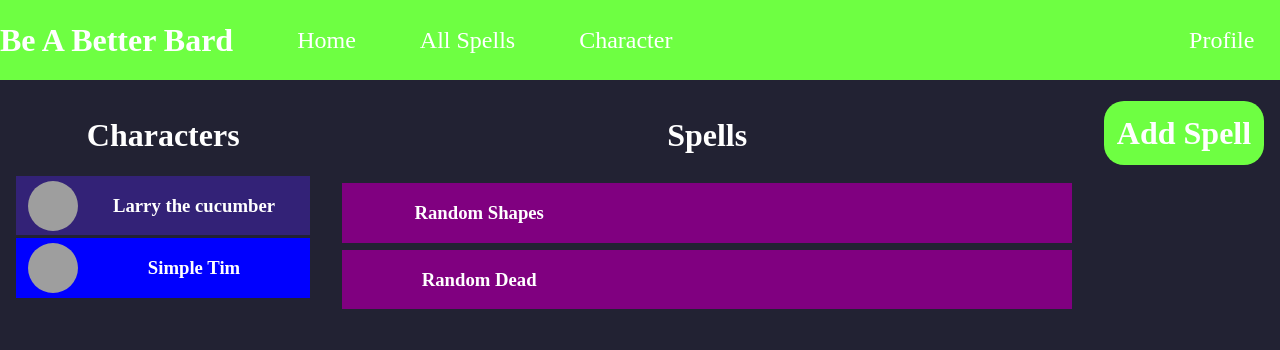
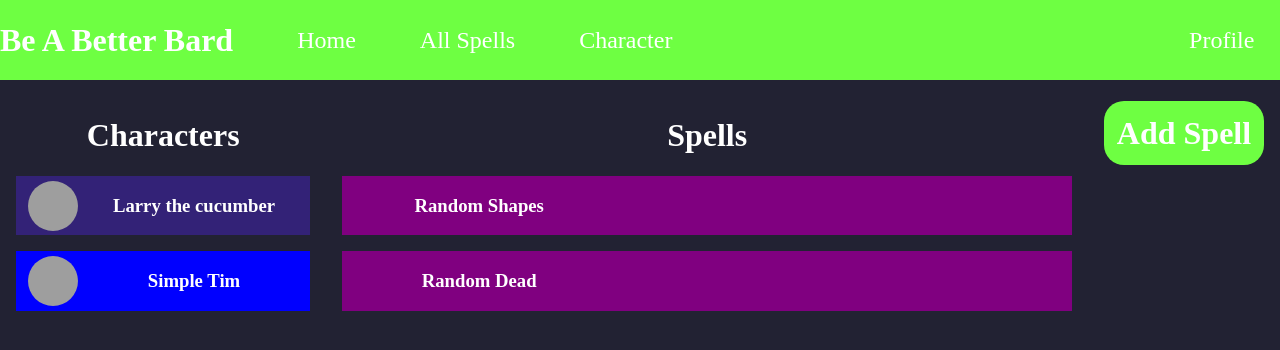
Before and after one commit to Jon-D-Smith/be_a_better_bard, a React (Create React App) app: page /character/home in a window 1280 px wide. Both pictures are taken after a click on the element "Simple Tim". Shown: the top 350 px of the page. Built offline with nearby package versions, Linux system fonts and the light colour scheme; data requests are answered from the project's data file; grey boxes are pictures that could not be loaded.

Commit message:
Fixed some spacing issues on the home page

```diff
--- a/src/components/Character.js
+++ b/src/components/Character.js
@@ -17,7 +17,7 @@ const CharacterTab = styled.div`
     justify-content: space-evenly;
     background-color: rgb(110, 255, 66);
     color:white;
-    margin-top:1%;
+    margin-top:1rem;
     cursor: pointer;
 `;
 
--- a/src/components/Spell.js
+++ b/src/components/Spell.js
@@ -18,7 +18,7 @@ const SpellTab = styled.div`
     justify-content: space-evenly;
     background-color: rgb(110, 255, 66);
     color:white;
-    margin-top:1%;
+    margin-bottom:1rem;
 `;
 
 export default Spell;
```
Also changed, not shown: src/components/Spells.js (line endings or trailing spaces).
